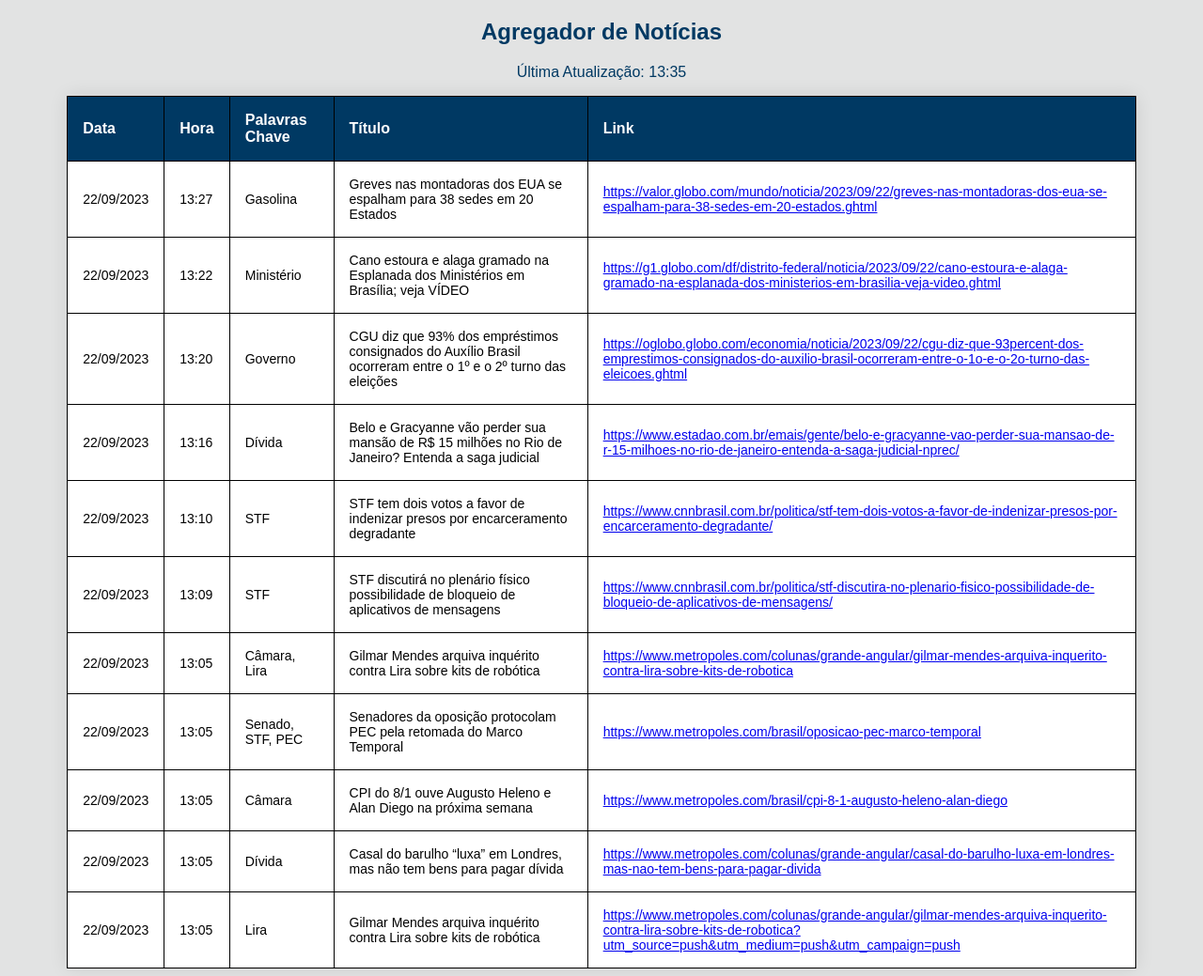
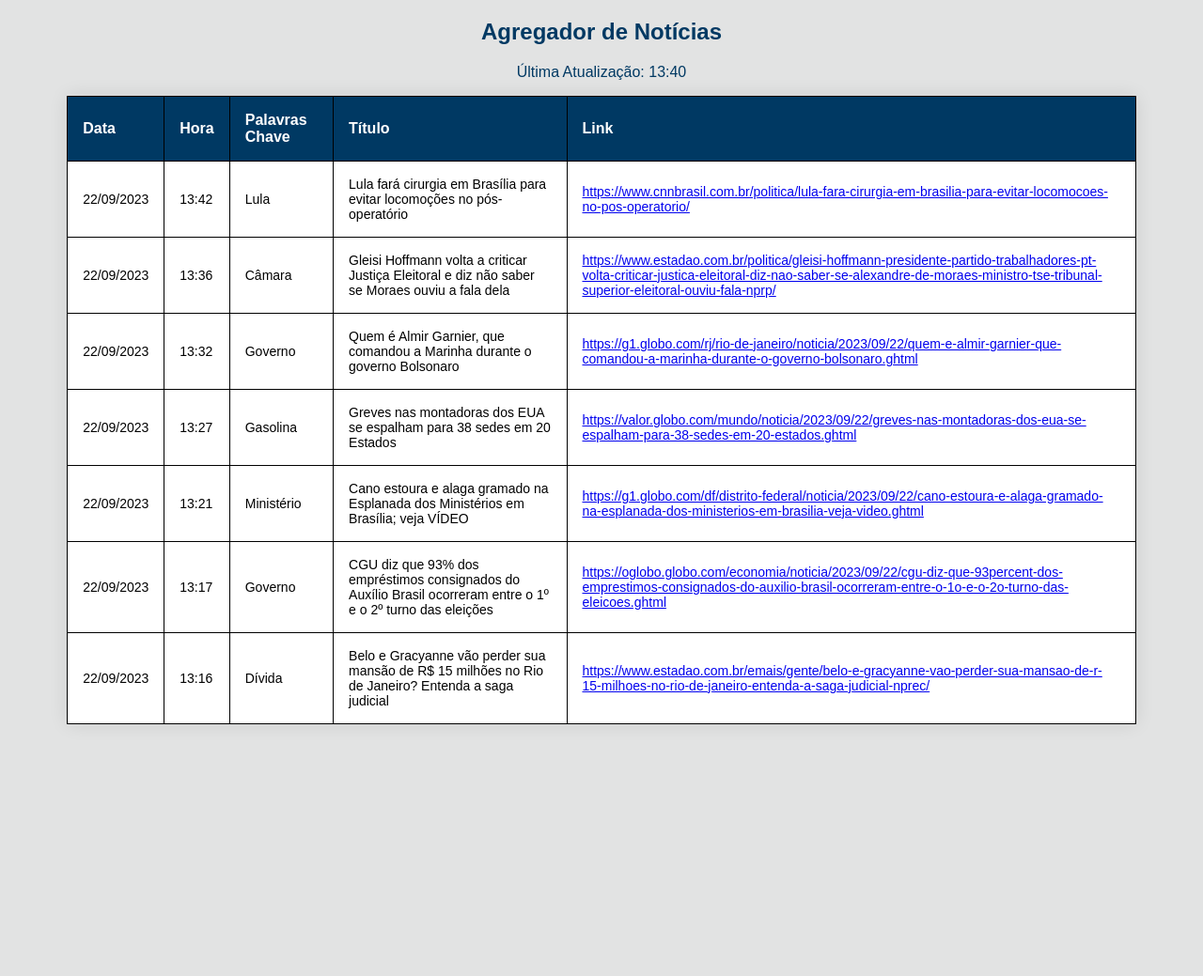
Before and after one commit to agregnews/agregnews, a plain HTML site: page index.html in a window 1280 px wide. Shown: the whole page at 94% size. After the commit the page ends 800 px from the top, so only its background shows below. Drawn offline with Linux system fonts and the light colour scheme.

Commit message:
Última Atualização: 13:40

```diff
--- a/index.html
+++ b/index.html
@@ -16,7 +16,7 @@ p {  font-family:"Effra", sans-serif; text-align: center; color: #003963;}
 </head>
 
 <h2 >Agregador de Notícias</h2>
-<p style="font-family:"Effra", sans-serif;" > Última Atualização: 13:35</p style="font-family:"Effra", sans-serif;" > <table class="center"> <table border="1" class="dataframe table table-stripped">
+<p style="font-family:"Effra", sans-serif;" > Última Atualização: 13:40</p style="font-family:"Effra", sans-serif;" > <table class="center"> <table border="1" class="dataframe table table-stripped">
   <thead>
     <tr style="text-align: right;">
       <th>Data</th>
@@ -29,6 +29,27 @@ p {  font-family:"Effra", sans-serif; text-align: center; color: #003963;}
   <tbody>
     <tr>
       <td>22/09/2023</td>
+      <td>13:42</td>
+      <td>Lula</td>
+      <td>Lula fará cirurgia em Brasília para evitar locomoções no pós-operatório</td>
+      <td><a href="https://www.cnnbrasil.com.br/politica/lula-fara-cirurgia-em-brasilia-para-evitar-locomocoes-no-pos-operatorio/">https://www.cnnbrasil.com.br/politica/lula-fara-cirurgia-em-brasilia-para-evitar-locomocoes-no-pos-operatorio/</a></td>
+    </tr>
+    <tr>
+      <td>22/09/2023</td>
+      <td>13:36</td>
+      <td>Câmara</td>
+      <td>Gleisi Hoffmann volta a criticar Justiça Eleitoral e diz não saber se Moraes ouviu a fala dela</td>
+      <td><a href="https://www.estadao.com.br/politica/gleisi-hoffmann-presidente-partido-trabalhadores-pt-volta-criticar-justica-eleitoral-diz-nao-saber-se-alexandre-de-moraes-ministro-tse-tribunal-superior-eleitoral-ouviu-fala-nprp/">https://www.estadao.com.br/politica/gleisi-hoffmann-presidente-partido-trabalhadores-pt-volta-criticar-justica-eleitoral-diz-nao-saber-se-alexandre-de-moraes-ministro-tse-tribunal-superior-eleitoral-ouviu-fala-nprp/</a></td>
+    </tr>
+    <tr>
+      <td>22/09/2023</td>
+      <td>13:32</td>
+      <td>Governo</td>
+      <td>Quem é Almir Garnier, que comandou a Marinha durante o governo Bolsonaro</td>
+      <td><a href="https://g1.globo.com/rj/rio-de-janeiro/noticia/2023/09/22/quem-e-almir-garnier-que-comandou-a-marinha-durante-o-governo-bolsonaro.ghtml">https://g1.globo.com/rj/rio-de-janeiro/noticia/2023/09/22/quem-e-almir-garnier-que-comandou-a-marinha-durante-o-governo-bolsonaro.ghtml</a></td>
+    </tr>
+    <tr>
+      <td>22/09/2023</td>
       <td>13:27</td>
       <td>Gasolina</td>
       <td>Greves nas montadoras dos EUA se espalham para 38 sedes em 20 Estados</td>
@@ -36,14 +57,14 @@ p {  font-family:"Effra", sans-serif; text-align: center; color: #003963;}
     </tr>
     <tr>
       <td>22/09/2023</td>
-      <td>13:22</td>
+      <td>13:21</td>
       <td>Ministério</td>
       <td>Cano estoura e alaga gramado na Esplanada dos Ministérios em Brasília; veja VÍDEO</td>
       <td><a href="https://g1.globo.com/df/distrito-federal/noticia/2023/09/22/cano-estoura-e-alaga-gramado-na-esplanada-dos-ministerios-em-brasilia-veja-video.ghtml">https://g1.globo.com/df/distrito-federal/noticia/2023/09/22/cano-estoura-e-alaga-gramado-na-esplanada-dos-ministerios-em-brasilia-veja-video.ghtml</a></td>
     </tr>
     <tr>
       <td>22/09/2023</td>
-      <td>13:20</td>
+      <td>13:17</td>
       <td>Governo</td>
       <td>CGU diz que 93% dos empréstimos consignados do Auxílio Brasil ocorreram entre o 1º e o 2º turno das eleições</td>
       <td><a href="https://oglobo.globo.com/economia/noticia/2023/09/22/cgu-diz-que-93percent-dos-emprestimos-consignados-do-auxilio-brasil-ocorreram-entre-o-1o-e-o-2o-turno-das-eleicoes.ghtml">https://oglobo.globo.com/economia/noticia/2023/09/22/cgu-diz-que-93percent-dos-emprestimos-consignados-do-auxilio-brasil-ocorreram-entre-o-1o-e-o-2o-turno-das-eleicoes.ghtml</a></td>
@@ -55,54 +76,5 @@ p {  font-family:"Effra", sans-serif; text-align: center; color: #003963;}
       <td>Belo e Gracyanne vão perder sua mansão de R$ 15 milhões no Rio de Janeiro? Entenda a saga judicial</td>
       <td><a href="https://www.estadao.com.br/emais/gente/belo-e-gracyanne-vao-perder-sua-mansao-de-r-15-milhoes-no-rio-de-janeiro-entenda-a-saga-judicial-nprec/">https://www.estadao.com.br/emais/gente/belo-e-gracyanne-vao-perder-sua-mansao-de-r-15-milhoes-no-rio-de-janeiro-entenda-a-saga-judicial-nprec/</a></td>
     </tr>
-    <tr>
-      <td>22/09/2023</td>
-      <td>13:10</td>
-      <td>STF</td>
-      <td>STF tem dois votos a favor de indenizar presos por encarceramento degradante</td>
-      <td><a href="https://www.cnnbrasil.com.br/politica/stf-tem-dois-votos-a-favor-de-indenizar-presos-por-encarceramento-degradante/">https://www.cnnbrasil.com.br/politica/stf-tem-dois-votos-a-favor-de-indenizar-presos-por-encarceramento-degradante/</a></td>
-    </tr>
-    <tr>
-      <td>22/09/2023</td>
-      <td>13:09</td>
-      <td>STF</td>
-      <td>STF discutirá no plenário físico possibilidade de bloqueio de aplicativos de mensagens</td>
-      <td><a href="https://www.cnnbrasil.com.br/politica/stf-discutira-no-plenario-fisico-possibilidade-de-bloqueio-de-aplicativos-de-mensagens/">https://www.cnnbrasil.com.br/politica/stf-discutira-no-plenario-fisico-possibilidade-de-bloqueio-de-aplicativos-de-mensagens/</a></td>
-    </tr>
-    <tr>
-      <td>22/09/2023</td>
-      <td>13:05</td>
-      <td>Câmara,  Lira</td>
-      <td>Gilmar Mendes arquiva inquérito contra Lira sobre kits de robótica</td>
-      <td><a href="https://www.metropoles.com/colunas/grande-angular/gilmar-mendes-arquiva-inquerito-contra-lira-sobre-kits-de-robotica">https://www.metropoles.com/colunas/grande-angular/gilmar-mendes-arquiva-inquerito-contra-lira-sobre-kits-de-robotica</a></td>
-    </tr>
-    <tr>
-      <td>22/09/2023</td>
-      <td>13:05</td>
-      <td>Senado, STF,  PEC</td>
-      <td>Senadores da oposição protocolam PEC pela retomada do Marco Temporal</td>
-      <td><a href="https://www.metropoles.com/brasil/oposicao-pec-marco-temporal">https://www.metropoles.com/brasil/oposicao-pec-marco-temporal</a></td>
-    </tr>
-    <tr>
-      <td>22/09/2023</td>
-      <td>13:05</td>
-      <td>Câmara</td>
-      <td>CPI do 8/1 ouve Augusto Heleno e Alan Diego na próxima semana</td>
-      <td><a href="https://www.metropoles.com/brasil/cpi-8-1-augusto-heleno-alan-diego">https://www.metropoles.com/brasil/cpi-8-1-augusto-heleno-alan-diego</a></td>
-    </tr>
-    <tr>
-      <td>22/09/2023</td>
-      <td>13:05</td>
-      <td>Dívida</td>
-      <td>Casal do barulho “luxa” em Londres, mas não tem bens para pagar dívida</td>
-      <td><a href="https://www.metropoles.com/colunas/grande-angular/casal-do-barulho-luxa-em-londres-mas-nao-tem-bens-para-pagar-divida">https://www.metropoles.com/colunas/grande-angular/casal-do-barulho-luxa-em-londres-mas-nao-tem-bens-para-pagar-divida</a></td>
-    </tr>
-    <tr>
-      <td>22/09/2023</td>
-      <td>13:05</td>
-      <td>Lira</td>
-      <td>Gilmar Mendes arquiva inquérito contra Lira sobre kits de robótica</td>
-      <td><a href="https://www.metropoles.com/colunas/grande-angular/gilmar-mendes-arquiva-inquerito-contra-lira-sobre-kits-de-robotica?utm_source=push&utm_medium=push&utm_campaign=push">https://www.metropoles.com/colunas/grande-angular/gilmar-mendes-arquiva-inquerito-contra-lira-sobre-kits-de-robotica?utm_source=push&utm_medium=push&utm_campaign=push</a></td>
-    </tr>
   </tbody>
 </table>
```
